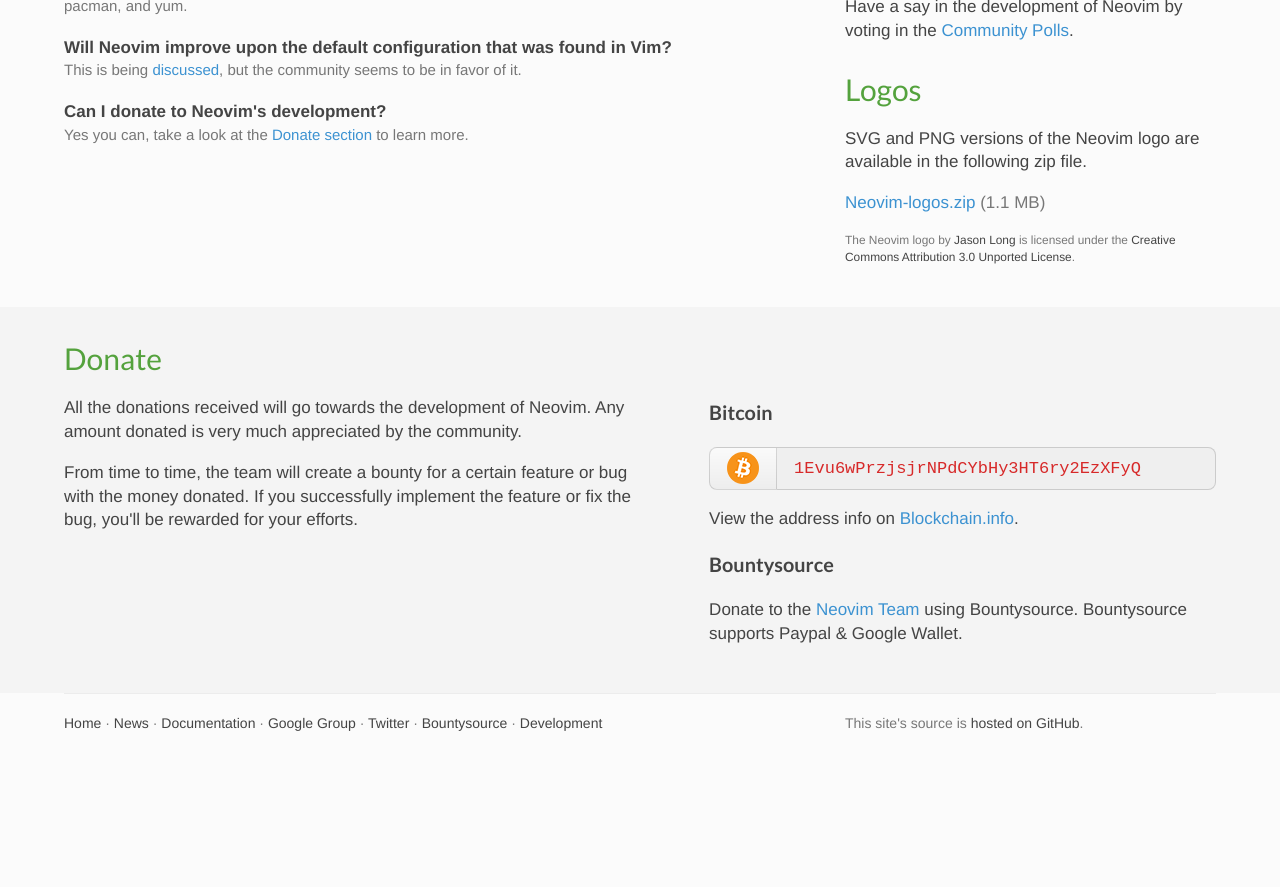
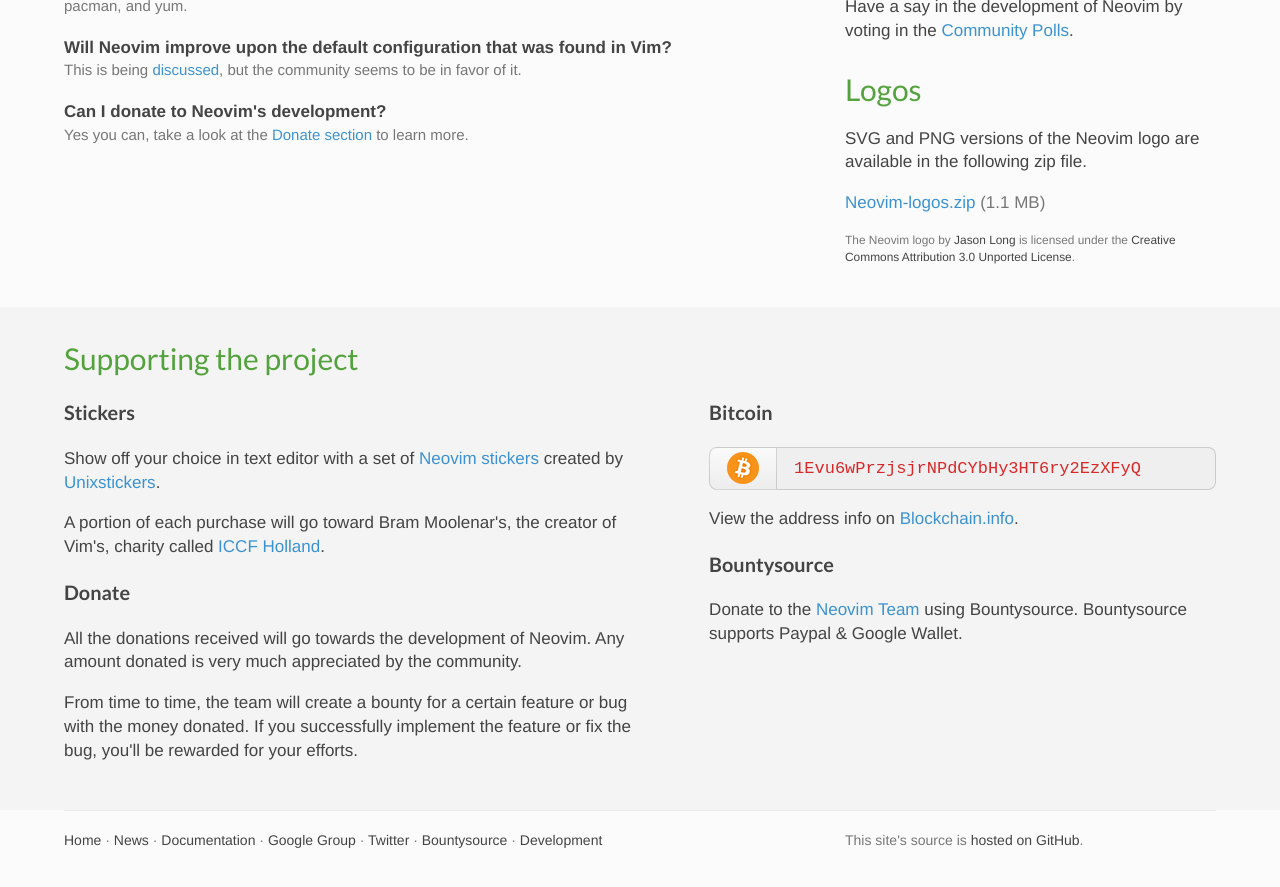
Before and after one commit to neovim/neovim.github.io, a Jekyll site: the page built from index.html, in a window 1280 px wide and 900 px high, scrolled down 1526 px. Shown: the top 887 px of the window. Built offline with Jekyll 4.4.1, drawn with Linux system fonts in a browser that asks for light colours; nearby versions of some CDN libraries; comment, search, counter and statistics services are not loaded; before the commit the page ends 2310 px from its top, so only the background shows below that.

Commit message:
Change section to support, add sticker links

```diff
--- a/index.html
+++ b/index.html
@@ -127,9 +127,21 @@
 
 <section class="front-section shaded">
   <div class="container">
-    <h2 id="donate">Donate</h2>
+    <h2 id="support">Supporting the project</h2>
 
     <div class="col-half">
+      <h3>Stickers</h3>
+      <p>
+        Show off your choice in text editor with a set of
+        <a href="http://www.unixstickers.com/tag/neovim">Neovim stickers</a>
+        created by <a href="http://www.unixstickers.com/">Unixstickers</a>.
+      </p>
+      <p>
+        A portion of each purchase will go toward Bram Moolenar's, the creator
+        of Vim's, charity called <a href="http://iccf-holland.org/">ICCF
+        Holland</a>.
+      </p>
+      <h3 id="donate">Donate</h3>
       <p>
       All the donations received will go towards the development of
       Neovim. Any amount donated is very much appreciated by the
```
